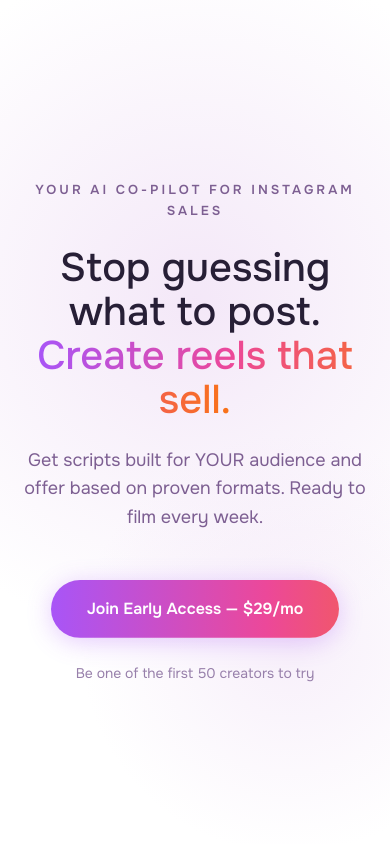
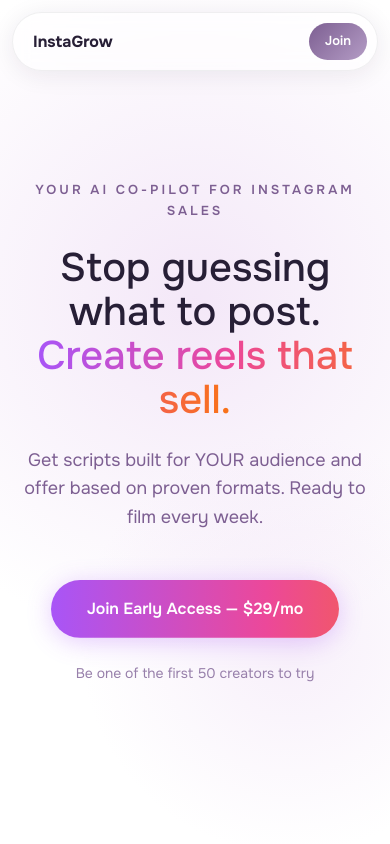
Before and after one commit to arseniypom/ai4creators-landingv3, a Next.js app: page / in a window 390 px wide. Shown: the top 844 px of the page. Built offline with nearby package versions, Linux system fonts and the light colour scheme.

Commit message:
Add Floating Navigation Component and CLAUDE.md

```diff
--- /dev/null
+++ b/app/components/FloatingNav/FloatingNav.module.css
@@ -0,0 +1,62 @@
+.nav {
+  position: fixed;
+  top: 16px;
+  left: 16px;
+  right: 16px;
+  z-index: 50;
+
+  display: flex;
+  align-items: center;
+  justify-content: space-between;
+  gap: 16px;
+  padding: 12px 12px 12px 24px;
+
+  background-color: rgb(255 255 255 / 0.5);
+  border: 1px solid rgb(228 228 231 / 0.6);
+  border-radius: var(--radius-pill);
+  -webkit-backdrop-filter: blur(8px);
+  backdrop-filter: blur(8px);
+  box-shadow: var(--shadow-soft);
+}
+
+.brand {
+  font-size: 18px;
+  font-weight: 700;
+  color: var(--text);
+}
+
+.cta {
+  display: inline-block;
+  padding: 10px 20px;
+  background: var(--accent-gradient);
+  color: var(--text-inverse);
+  font-size: 14px;
+  font-weight: 600;
+  text-decoration: none;
+  border-radius: var(--radius-pill);
+  transition: all 0.3s ease;
+}
+
+.cta:hover {
+  transform: translateY(-2px);
+  box-shadow: var(--shadow-hover);
+}
+
+@media (max-width: 768px) {
+  .nav {
+    top: 12px;
+    left: 12px;
+    right: 12px;
+    gap: 16px;
+    padding: 10px 10px 10px 20px;
+  }
+
+  .brand {
+    font-size: 16px;
+  }
+
+  .cta {
+    padding: 8px 16px;
+    font-size: 13px;
+  }
+}
--- /dev/null
+++ b/app/components/FloatingNav/FloatingNav.tsx
@@ -0,0 +1,10 @@
+import styles from './FloatingNav.module.css';
+
+export function FloatingNav() {
+  return (
+    <nav className={styles.nav}>
+      <span className={styles.brand}>InstaGrow</span>
+      <a href="#pricing" className={styles.cta}>Join</a>
+    </nav>
+  );
+}
--- a/app/components/index.ts
+++ b/app/components/index.ts
@@ -1,3 +1,4 @@
+export { FloatingNav } from "./FloatingNav/FloatingNav";
 export { Hero } from "./Hero/Hero";
 export { Problem } from "./Problem/Problem";
 export { VSComparison } from "./VSComparison/VSComparison";
--- a/app/page.tsx
+++ b/app/page.tsx
@@ -1,4 +1,5 @@
 import {
+  FloatingNav,
   Hero,
   Problem,
   VSComparison,
@@ -11,6 +12,7 @@ import {
 export default function Home() {
   return (
     <>
+      <FloatingNav />
       <Hero />
       <Problem />
       <VSComparison />
```
Also changed, not shown: 1 other file (tests, documents, lock files or other folders).
